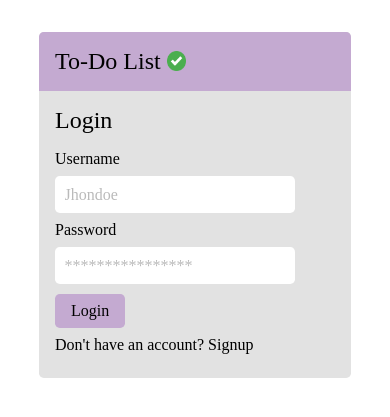
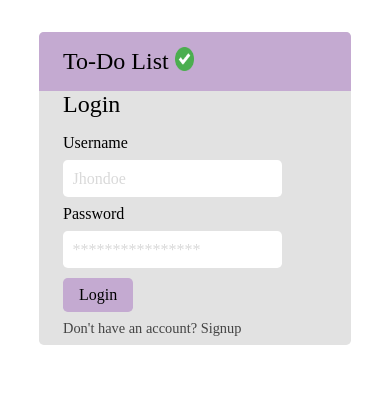
Before and after one commit to Chandra-Moulii/Todolist-Django, a Django app: page / in a window 390 px wide. Shown: the top 417 px of the page. Run offline with Django 4.2, Linux system fonts and the light colour scheme.

Commit message:
Some random changes

```diff
--- a/Static/Css/Home.css
+++ b/Static/Css/Home.css
@@ -5,7 +5,7 @@
   /* --Primary-purple:#e88282; */
   /* --Primary-purple: #98d487; */
   --Background-grey: #e2e2e2;
-  --Placeholder-grey: #bababa;
+  --Placeholder-grey: #d9d9d9;
 }
 
 /* ----- Reset ----- */
@@ -76,6 +76,7 @@ input:focus {
 /* ----- Page Styles */
 img {
   width: 1.5rem;
+  height: 1.5rem;
   margin: -0.1rem 0;
 }
 .Container {
@@ -119,7 +120,9 @@ button {
   background-color: var(--Primary-purple);
 }
 .Signup {
+  opacity: 0.7;
   margin: 0.5rem 0;
+  font-size: 0.9rem;
 }
 .Sidebyside {
   display: flex;
@@ -270,6 +273,9 @@ p.completed {
   }
 }
 @media screen and (max-width: 600px) {
+  input {
+    width: auto;
+  }
   h1 {
     font-size: 1.5rem;
   }
@@ -281,10 +287,12 @@ p.completed {
     width: 90vw;
   }
   .Container .Header {
-    padding: 1rem;
+    padding:  1rem 1.5rem;
   }
-  .Container .Body,
-  .Footer {
-    padding: 1rem;
+  .Container .Body {
+    padding:0 1.5rem;
+  }
+  .Container .Footer {
+    padding: 0.5rem 0;
   }
 }
--- a/Templates/Edit.html
+++ b/Templates/Edit.html
@@ -22,7 +22,7 @@
           <img src="{% static '/Images/Favicon.png' %}" alt="" />
         </h1>
         <div class="Flex moregap">
-          <a href="">Dark Mode</a>
+          <!-- <a href="">Dark Mode</a> -->
           <a href="{% url 'Logout' %}">Logout</a>
         </div>
       </div>
--- a/Templates/Home.html
+++ b/Templates/Home.html
@@ -31,11 +31,13 @@
             name="Username"
             id="Username"
             placeholder="Jhondoe"
+            autocomplete="off"
           />
           <label for="Password">Password</label>
           <input
             type="password"
             name="Password"
+            autocomplete="off"
             id="Password"
             placeholder="****************"
           />
--- a/Templates/Todo.html
+++ b/Templates/Todo.html
@@ -22,7 +22,7 @@
           <img src="{% static '/Images/Favicon.png' %}" alt="" />
         </h1>
         <div class="Flex moregap">
-          <a onclick="Changetheme()">Dark Mode</a>
+          <!-- <a onclick="Changetheme()">Dark Mode</a> -->
           <a href="{% url 'Logout' %}">Logout</a>
         </div>
       </div>
--- a/todos/views.py
+++ b/todos/views.py
@@ -22,7 +22,7 @@ def Login(request):
             if user is not None:
                 auth.login(request, user)
                 return redirect('Todo')
-            messages.error(request, 'Invalid Credentials')
+            messages.error(request, 'Incorrect username or password')
             return redirect('/')
     return redirect('/')
 
```
Also changed, not shown: db.sqlite3, 1 other file.
